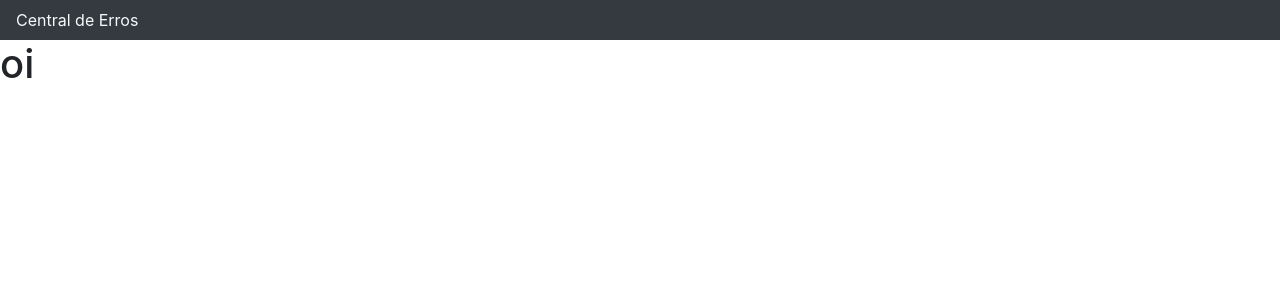
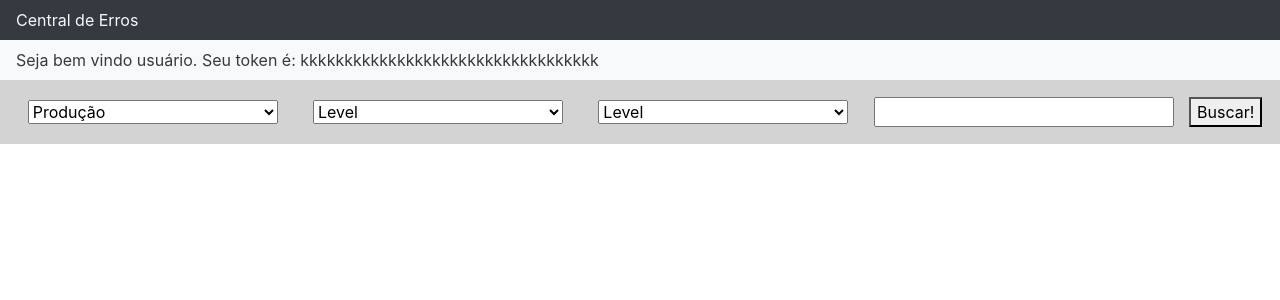
Before and after one commit to codenation-dev/squad-2-ad-java-guiabolso-1, a React (Create React App) app in the folder Front-End/central-erros/: page /home in a window 1280 px wide. Shown: the top 300 px of the page. Built offline with nearby package versions, Linux system fonts and the light colour scheme; the HTML template or start-up script is replaced by a standard one.

Commit message:
creating home page

```diff
--- a/Front-End/central-erros/src/App.js
+++ b/Front-End/central-erros/src/App.js
@@ -9,8 +9,8 @@ function App() {
   return (
     <Router>
       <Header
-        classTitlePage="navbar navbar-light text-light bg-dark"
-        titlePage="Central de Erros" />
+        classTitle="navbar navbar-light text-light bg-dark"
+        title="Central de Erros" />
       <Switch>
         <Route exact path='/' component={Login} />
         <Route path="/sign-in" component={Login} />
--- a/Front-End/central-erros/src/components/Header/index.js
+++ b/Front-End/central-erros/src/components/Header/index.js
@@ -2,7 +2,7 @@ import React from 'react'
 
 const Header = (props) => {
     return(
-        <span className={props.classTitlePage}>{props.titlePage}</span>
+        <span className={props.classTitle}>{props.title}</span>
     )
 }
 
--- a/Front-End/central-erros/src/components/SearchBar/index.js
+++ b/Front-End/central-erros/src/components/SearchBar/index.js
@@ -1,4 +1,4 @@
-import React ,{useState,useEffect} from 'react'
+/* import React ,{useState,useEffect} from 'react'
 import Select from 'react-select'
 
 const SearchBar=({filters}) =>{
@@ -51,4 +51,4 @@ const SearchBar=({filters}) =>{
         )
 }
 
-export default SearchBar
+export default SearchBar */
--- /dev/null
+++ b/Front-End/central-erros/src/components/Select/index.js
@@ -0,0 +1,12 @@
+import React from 'react'
+
+const Select = props => {
+    return (
+        <select>
+            <option selected value={props.selectedValue}>{props.selectedValue}</option>
+            <option value={props.value}>{props.value}</option>
+        </select>
+    )
+}
+
+export default Select
--- a/Front-End/central-erros/src/components/index.js
+++ b/Front-End/central-erros/src/components/index.js
@@ -2,5 +2,6 @@ import Form from './Form'
 import Header from './Header'
 import Link from './Link'
 import SearchBar from './SearchBar'
+import Select from './Select'
 
-export {Form, Header, Link, SearchBar}
+export {Form, Header, Link, SearchBar, Select}
--- a/Front-End/central-erros/src/pages/Home/index.js
+++ b/Front-End/central-erros/src/pages/Home/index.js
@@ -1,8 +1,43 @@
-import React from 'react'
+import React, { useState } from 'react'
+import { Header } from '../../components'
+
+import './styles.css'
 
 const Home = () => {
-    return(
-        <h1>oi</h1>
+
+    const [tipo, setTipo] = useState('')
+    const [ordenarPor, setOrdenarPor] = useState('')
+    const [buscarPor, setBuscarPor] = useState('')
+    /*
+        const tipos = ['Produção', 'Homologação', 'Dev']
+        const ordenacao = ['Level', 'Frequência']
+        const busca = ['Level', 'Descrição', 'Origem']
+     */
+
+    return (
+        <>
+            <Header classTitle="navbar navbar-light text-dark bg-light"
+                title="Seja bem vindo usuário. Seu token é: kkkkkkkkkkkkkkkkkkkkkkkkkkkkkkkkkk" />
+            <form className="formStyle">
+                <select className="select" value={tipo} onChange={() => { setTipo() }}>
+                    <option value="Produção">{"Produção"}</option>
+                    <option value="Homologação">{"Homologação"}</option>
+                    <option value="Dev">{"Dev"}</option>
+                </select>
+                <select className="select" value={ordenarPor} onChange={() => { setOrdenarPor() }}>
+                    <option value="Level">{"Level"}</option>
+                    <option value="Frequência">{"Frequência"}</option>
+                </select>
+                <select className="select" value={buscarPor} onChange={() => { setBuscarPor() }}>
+                    <option value="Level">{"Level"}</option>
+                    <option value="Descrição">{"Descrição"}</option>
+                    <option value="Origem">{"Origem"}</option>
+                </select>
+                <input className="input">
+                </input>
+                <button>Buscar!</button>
+            </form>
+        </>
     )
 }
 
--- /dev/null
+++ b/Front-End/central-erros/src/pages/Home/styles.css
@@ -0,0 +1,20 @@
+.formStyle {
+    width: 100%;
+    padding: 10px;
+    background-color: lightgray;
+	display: flex;
+	flex-direction: row;
+	flex-wrap: wrap;
+	justify-content: space-around;
+	align-items: center;
+	align-content: center;
+}
+
+.select {
+    width: 250px;
+    margin: 10px;
+}
+
+.input {
+    width: 300px;
+}
```
